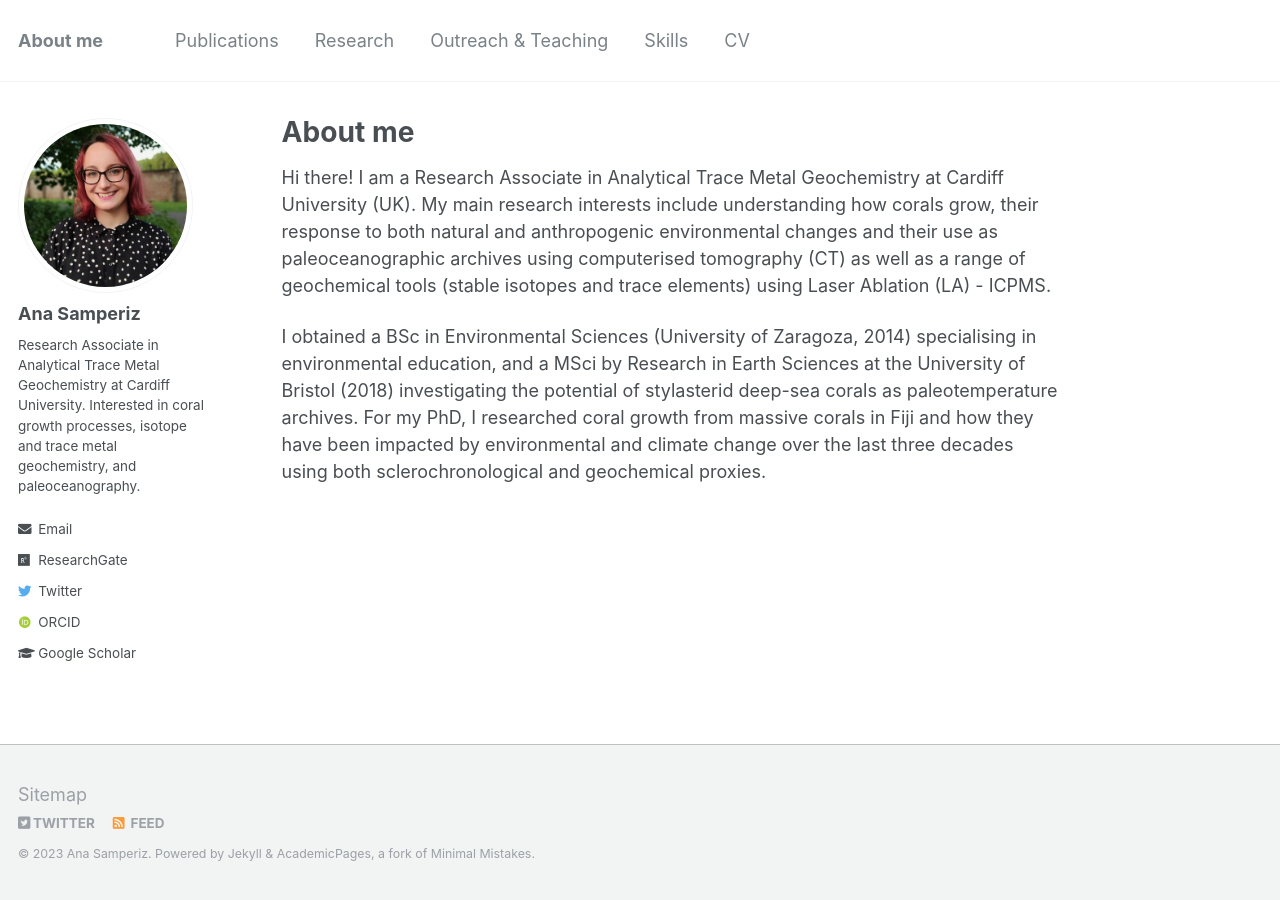
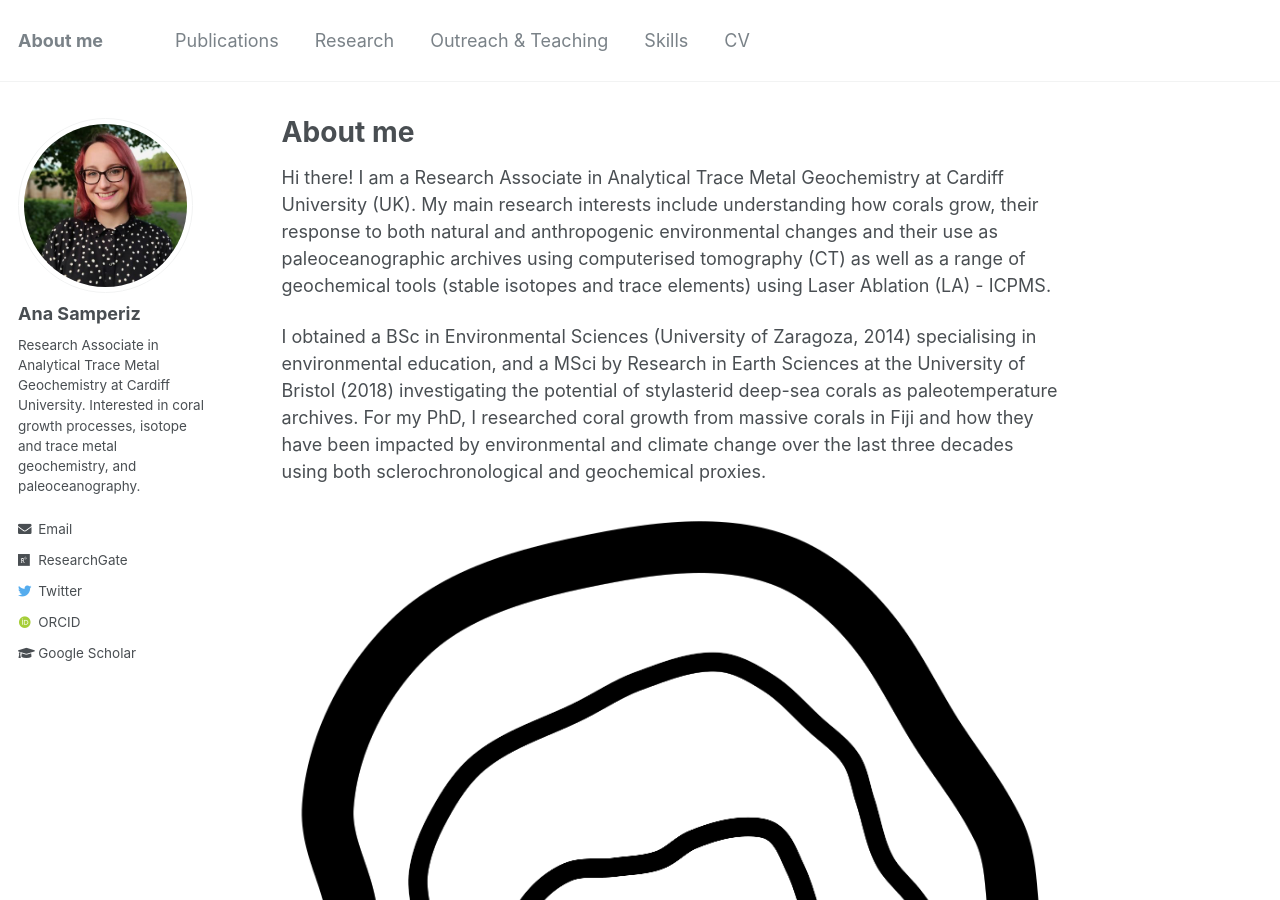
Before and after one commit to anasamperiz/anasamperiz.github.io, a Jekyll site: the page built from _pages/about.md, in a window 1280 px wide and 900 px high. Built offline with Jekyll 4.4.1, drawn with Linux system fonts in a browser that asks for light colours; some web fonts are replaced.

Commit message:
Update about.md

```diff
--- a/_pages/about.md
+++ b/_pages/about.md
@@ -7,7 +7,11 @@ author_profile: true
 redirect_from:
   - /about/
   - /about.html
-
+gallery:
+  - url: icon-big.png
+    image_path: icon-big.png
+    alt: "Coral sclerochornology icon"
+    title: "Coral sclerochornology icon"
 ---
 
 Hi there! I am a Research Associate in Analytical Trace Metal Geochemistry at Cardiff University (UK). My main research interests include understanding how corals grow, their response to both natural and anthropogenic environmental changes and their use as paleoceanographic archives using computerised tomography (CT) as well as a range of geochemical tools (stable isotopes and trace elements) using Laser Ablation (LA) - ICPMS.
```
